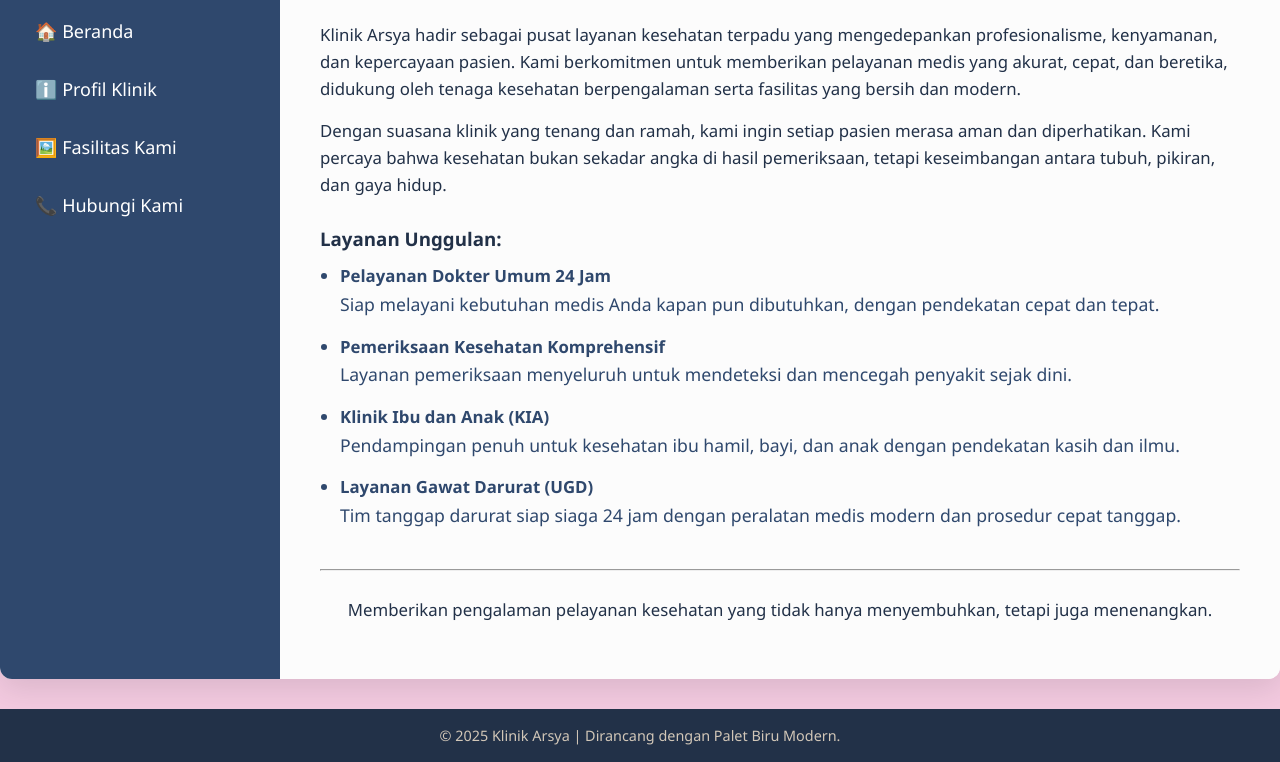
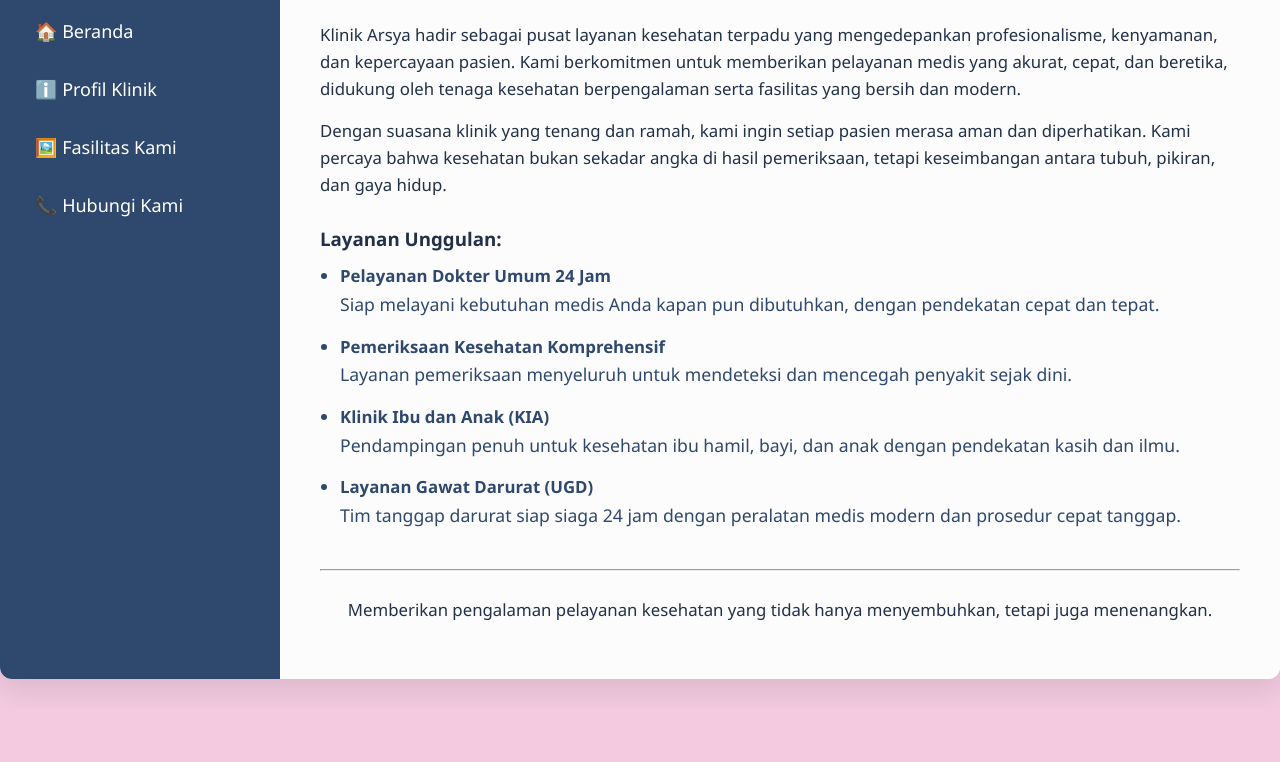
Before and after one commit to Arsiest/Web-Auraline-Clinic, a plain HTML site: page index.html in a window 1280 px wide. Shown: the part 294-1056 px from the top of the page. After the commit the page ends 1003 px from the top, so only its background shows below. Drawn offline with Linux system fonts and the light colour scheme.

Commit message:
hapus footer home

```diff
--- a/index.html
+++ b/index.html
@@ -213,9 +213,5 @@
         </div>
     </div>
 
-    <footer>
-        &copy; 2025 Klinik Arsya | Dirancang dengan Palet Biru Modern.
-    </footer>
-
 </body>
 </html>
```
